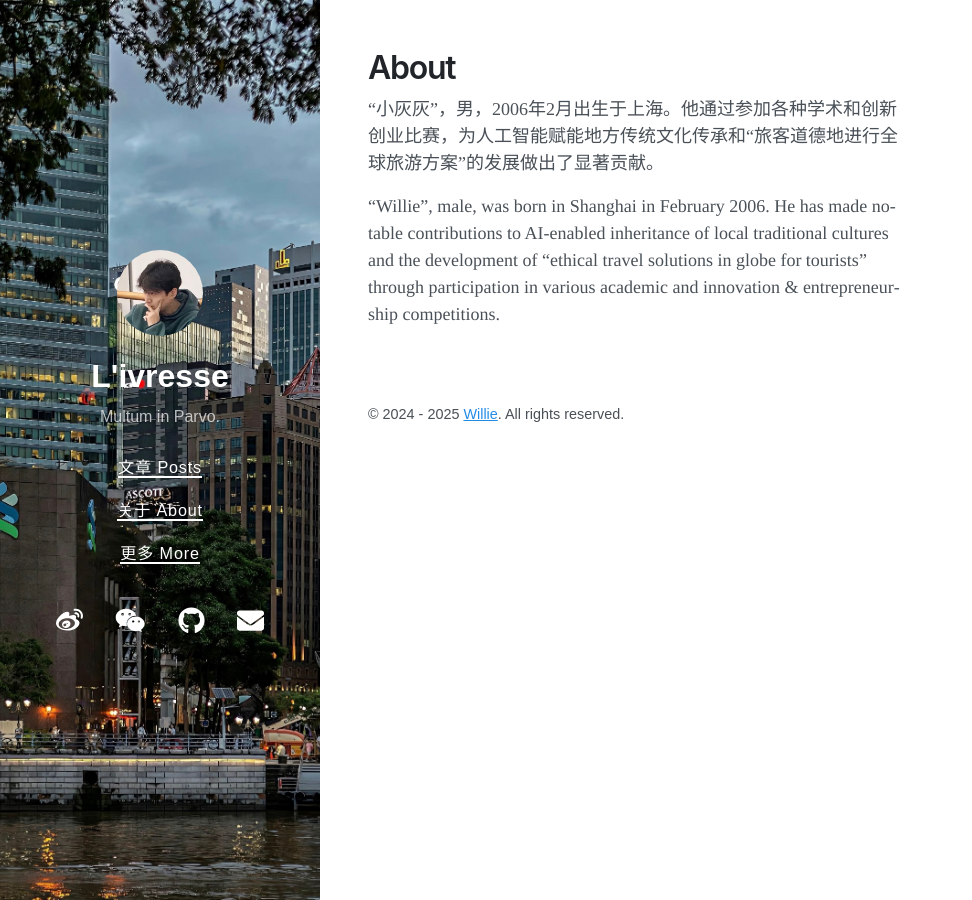
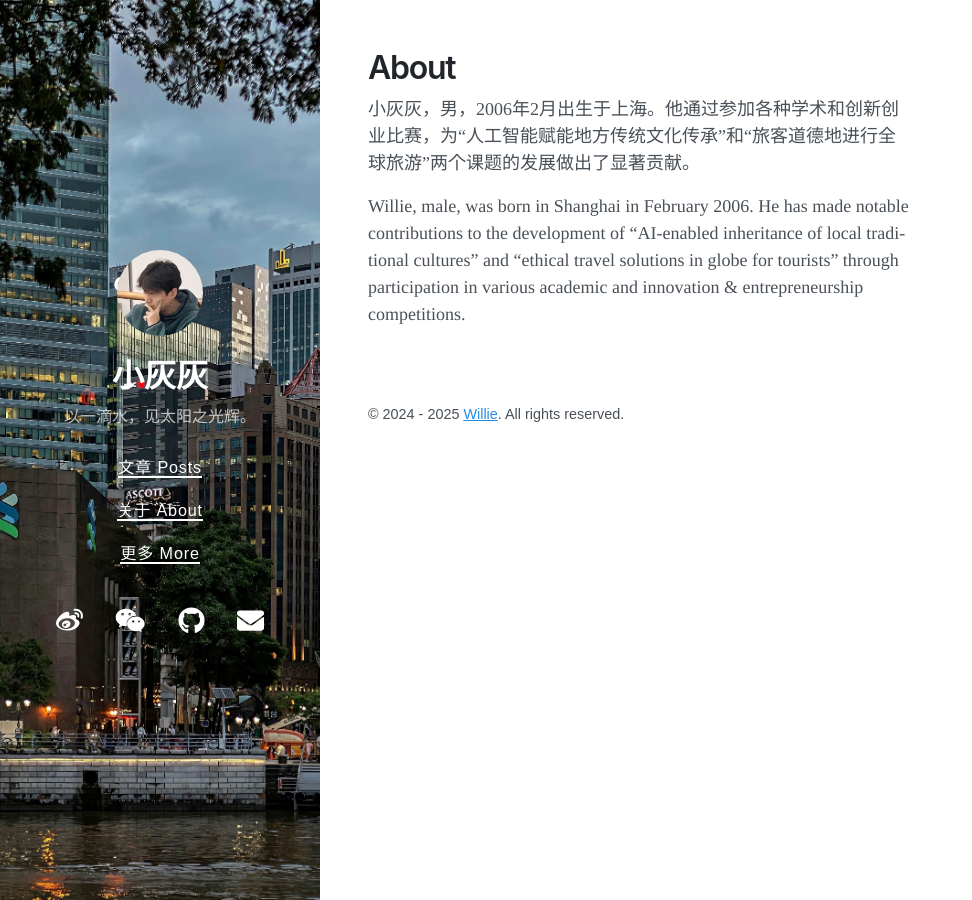
Before and after one commit to mr-willie/mr-willie.github.io, a Jekyll site: the page built from about.md, in a window 1280 px wide. Shown: the whole page, without its empty margins (0-972 px from the left). Built offline with Jekyll 4.4.1, drawn with Linux system fonts in a browser that asks for light colours; nearby versions of some CDN libraries.

Commit message:
2025/09/16/11:22 - Modified the contents.

```diff
--- a/_config.yml
+++ b/_config.yml
@@ -1,6 +1,6 @@
 # Setup
-title: L'ivresse
-description: "Multum in Parvo."
+title: 小灰灰
+description: "以一滴水，见太阳之光辉。"
 url: https://mr-willie.github.io
 avatar: /images/tx3.jpg
 paginate: 8
--- a/about.md
+++ b/about.md
@@ -3,6 +3,6 @@ layout: page
 title: About
 ---
 
-“小灰灰”，男，2006年2月出生于上海。他通过参加各种学术和创新创业比赛，为人工智能赋能地方传统文化传承和“旅客道德地进行全球旅游方案”的发展做出了显著贡献。
+小灰灰，男，2006年2月出生于上海。他通过参加各种学术和创新创业比赛，为“人工智能赋能地方传统文化传承”和“旅客道德地进行全球旅游”两个课题的发展做出了显著贡献。
 
-"Willie", male, was born in Shanghai in February 2006. He has made notable contributions to AI-enabled inheritance of local traditional cultures and the development of "ethical travel solutions in globe for tourists" through participation in various academic and innovation & entrepreneurship competitions.
+Willie, male, was born in Shanghai in February 2006. He has made notable contributions to the development of "AI-enabled inheritance of local traditional cultures" and "ethical travel solutions in globe for tourists" through participation in various academic and innovation & entrepreneurship competitions.
```
